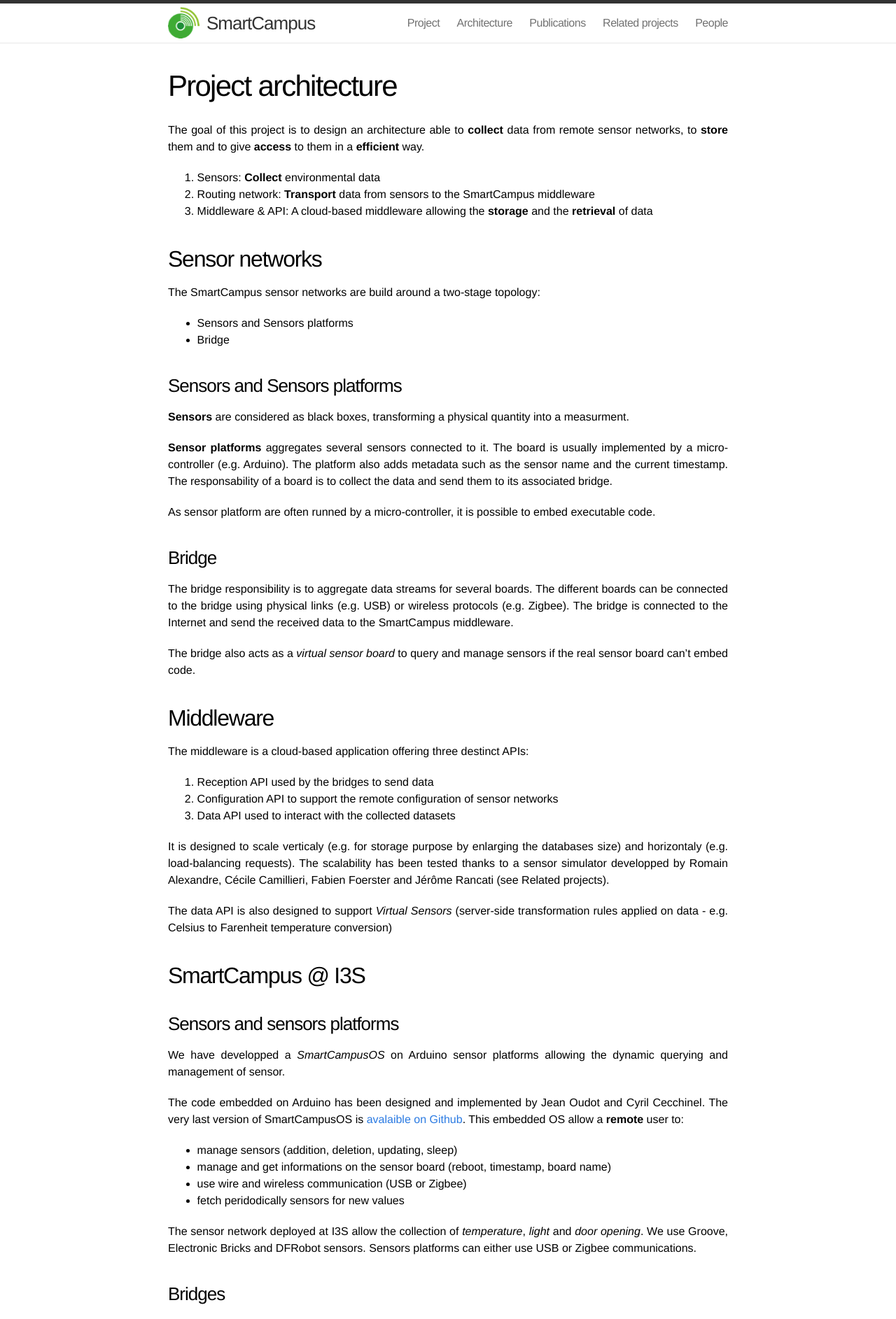
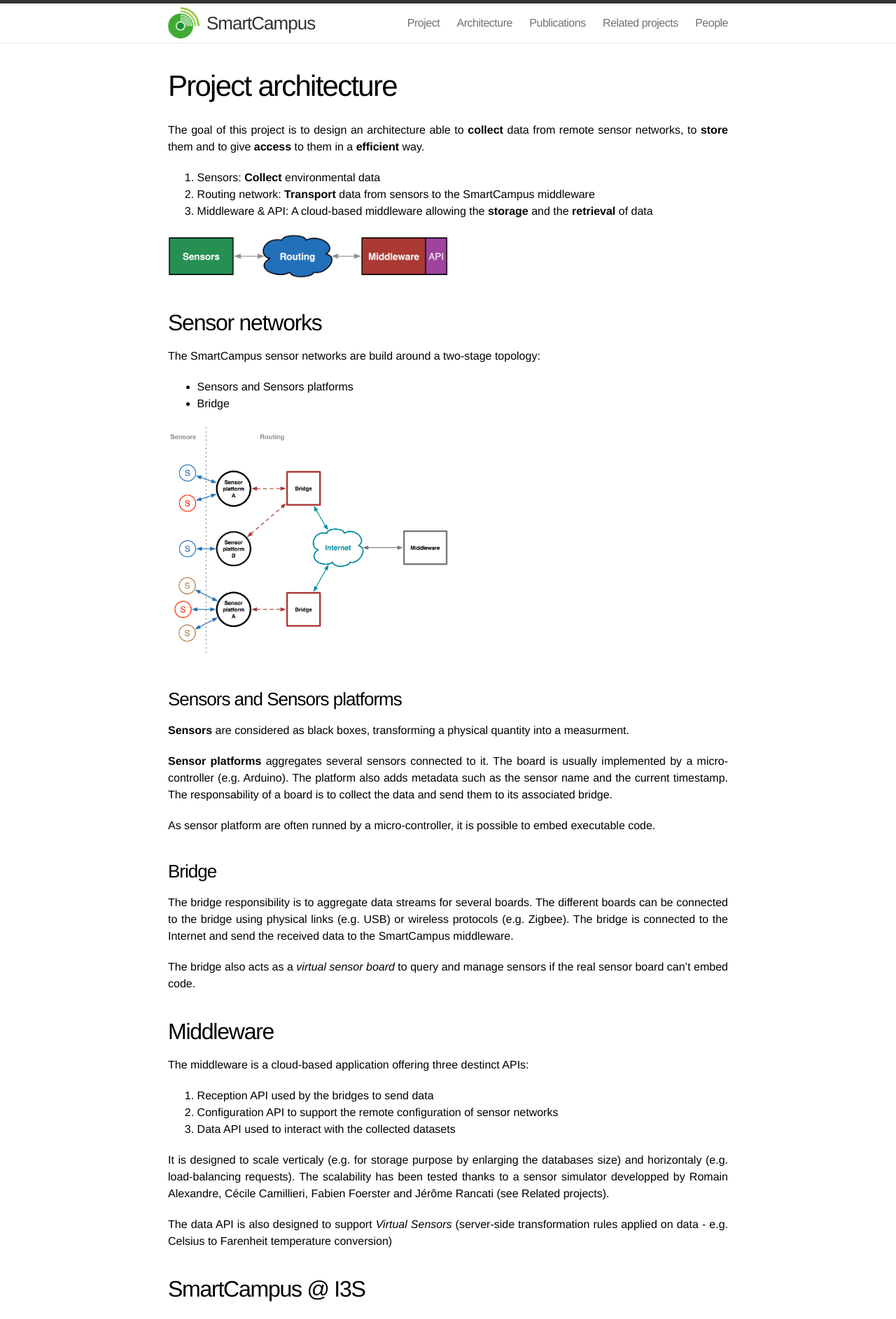
Before and after one commit to SmartCampus/smartcampus.github.io, a Jekyll site: the page built from architecture.md, in a window 1280 px wide. Shown: the top 1885 px of the page at 70% size. Built offline with Jekyll 4.4.1, drawn with Linux system fonts in a browser that asks for light colours.

Commit message:
architecture - pictures

```diff
--- a/architecture.md
+++ b/architecture.md
@@ -12,12 +12,16 @@ The goal of this project is to design an architecture able to **collect** data f
 2. Routing network: **Transport** data from sensors to the SmartCampus middleware
 3. Middleware & API: A cloud-based middleware allowing the **storage** and the **retrieval** of data
 
+<a href="/assets/threeaxis.png"><img src="/assets/threeaxis.png" height="50%" width="50%" alt="three axis illustration"></a>
+
+
 ## Sensor networks
 The SmartCampus sensor networks are build around a two-stage topology:
 
 * Sensors and Sensors platforms
 * Bridge
 
+<a href="/assets/network.png"><img src="/assets/network.png" height="50%" width="50%" alt="sensor network illustration"></a>
 
 
 ### Sensors and Sensors platforms
```
